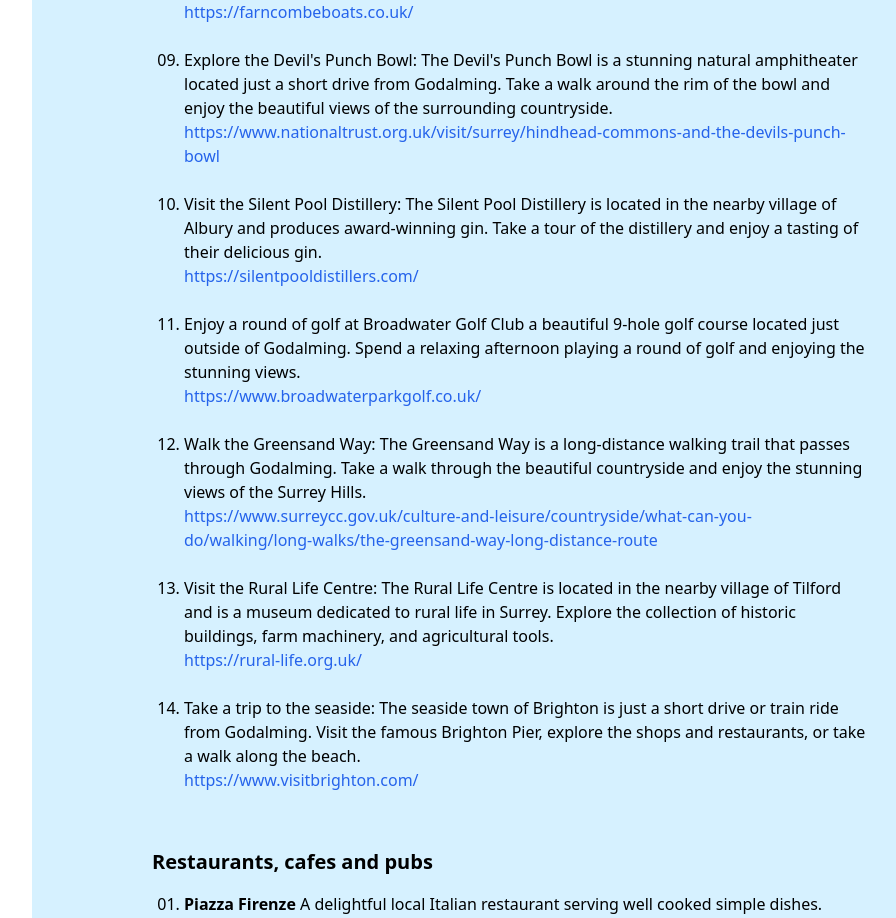
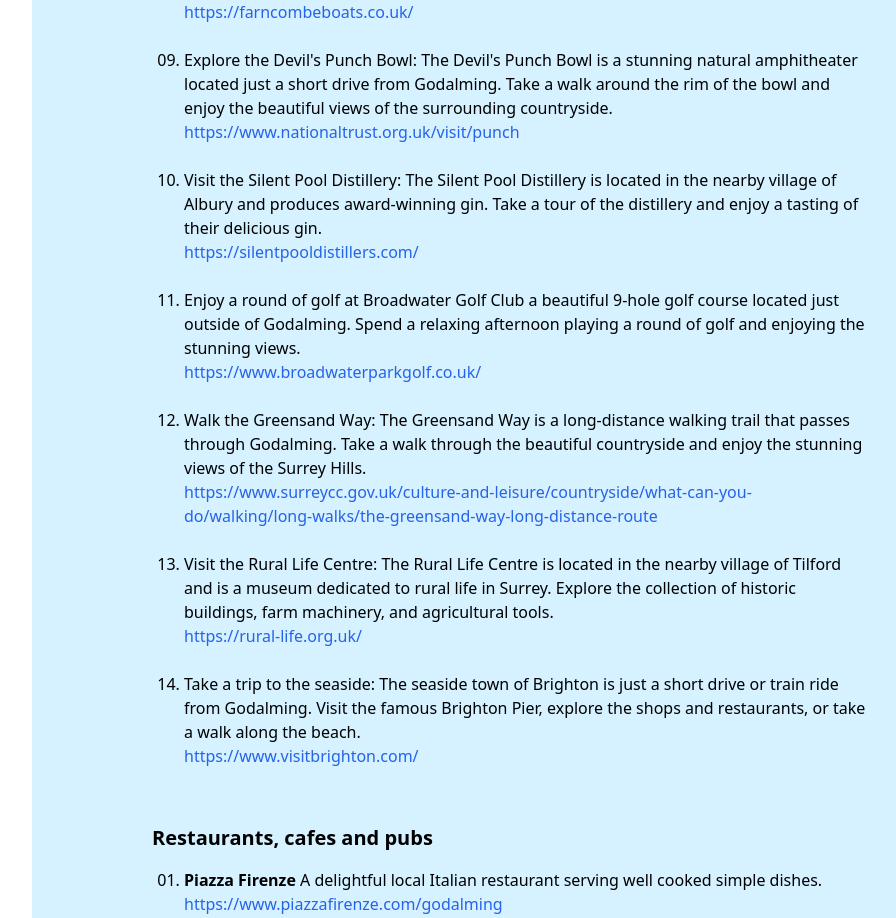
Before and after one commit to ConjecturesandRefutations/Four-Elms, a React (Create React App) app: page /information in a window 1280 px wide. Shown: the part 1544-2462 px from the top of the page, without its empty margins (288-1184 px from the left). Built offline with nearby package versions, Linux system fonts and the light colour scheme.

Commit message:
url problem

```diff
--- a/src/pages/Information.js
+++ b/src/pages/Information.js
@@ -94,7 +94,7 @@ return(
 <br/><br/>
 
 <li>{lang==='english' ? `Explore the Devil's Punch Bowl: The Devil's Punch Bowl is a stunning natural amphitheater located just a short drive from Godalming. Take a walk around the rim of the bowl and enjoy the beautiful views of the surrounding countryside.` : `Explore Devil's Punch Bowl: Devil's Punch Bowl es un impresionante anfiteatro natural ubicado a poca distancia de Godalming. Dé un paseo por el borde del cuenco y disfrute de las hermosas vistas de la campiña circundante.`}</li>
-<a class="text-blue-600" target="_blank" href='https://www.nationaltrust.org.uk/visit/surrey/hindhead-commons-and-the-devils-punch-bowl'>https://www.nationaltrust.org.uk/visit/surrey/hindhead-commons-and-the-devils-punch-bowl</a>
+<a class="text-blue-600" target="_blank" href='https://www.nationaltrust.org.uk/visit/surrey/hindhead-commons-and-the-devils-punch-bowl'>https://www.nationaltrust.org.uk/visit/punch</a>
 
 <br/><br/>
 
```
